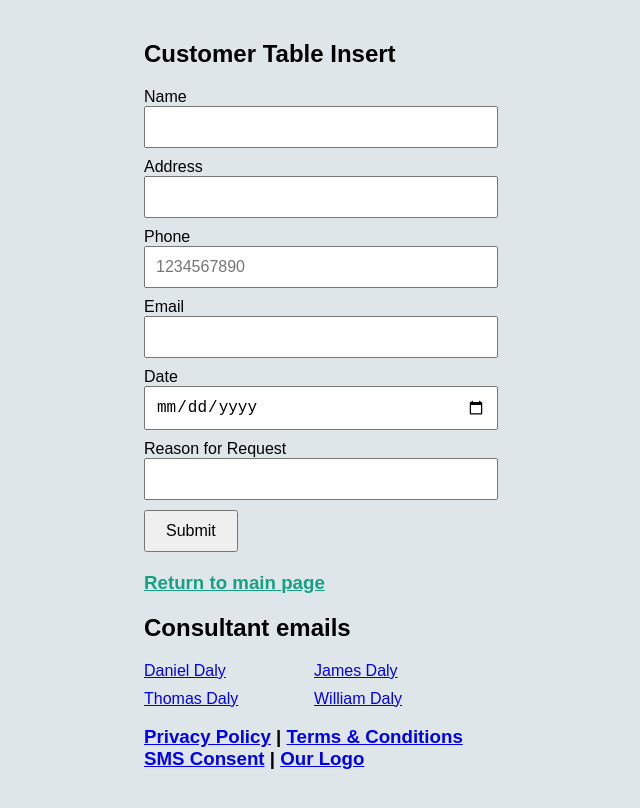
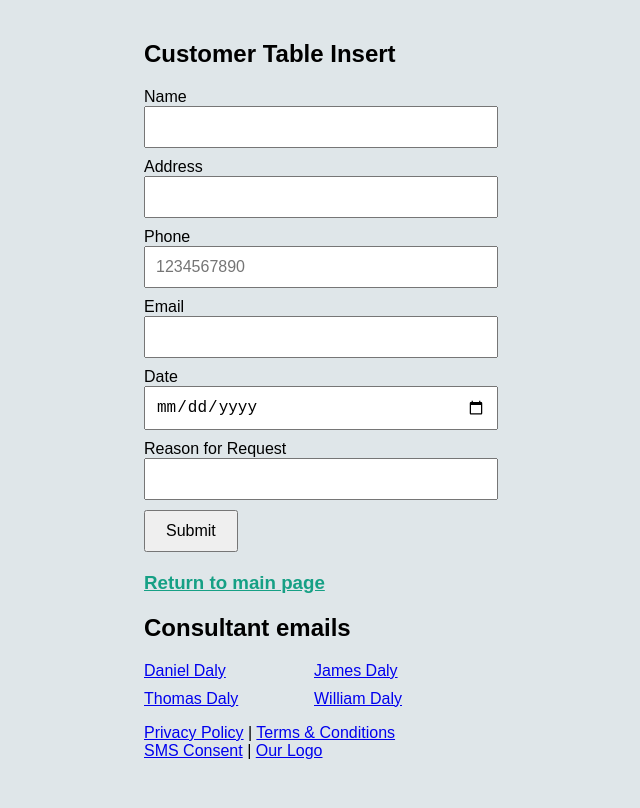
Before and after one commit to Korgano011/true-website, a plain HTML site: page index1.html in a window 1280 px wide. Shown: the whole page, without its empty margins (196-836 px from the left). Drawn offline with Linux system fonts and the light colour scheme.

Commit message:
Fix HTML structure for footer links

```diff
--- a/index1.html
+++ b/index1.html
@@ -193,9 +193,9 @@
     <a href="mailto:tom.daly@dalydiligence.com">Thomas Daly</a>
     <a href="mailto:will.daly@dalydiligence.com">William Daly</a>
 </div>
-<h3><a href="/privacy.html" >Privacy Policy</a> | <a href="/terms.html" >Terms &amp; Conditions</a>
+<p><a href="/privacy.html" >Privacy Policy</a> | <a href="/terms.html" >Terms &amp; Conditions</a>
 	<br>
-<a href="/sms-consent.html" >SMS Consent</a> | <a href ="https://main.d12vjk14q2rdic.amplifyapp.com/logo.html">Our Logo</a></h3>
+<a href="/sms-consent.html" >SMS Consent</a> | <a href ="https://main.d12vjk14q2rdic.amplifyapp.com/logo.html">Our Logo</a></p>
 
 </body>
 </html>
```
